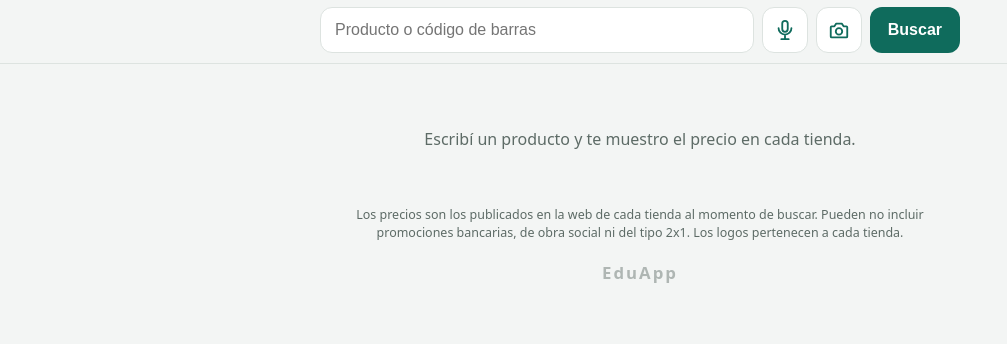
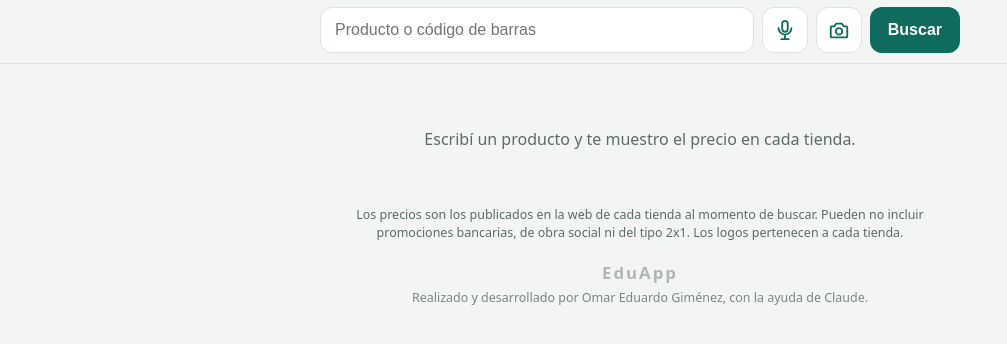
Before and after one commit to omareduardogimenez87/Farmacomparador, a website: page public/index.html in a window 1280 px wide. Shown: the part 88-432 px from the top of the page, without its empty margins (0-1007 px from the left). Drawn offline with Linux system fonts and the light colour scheme.

Commit message:
Agregar la frase de autoría al pie de la app
Co-Authored-By: Claude Opus 5.5 <noreply@anthropic.com>
Claude-Session: https://claude.ai/code/session_01B3u1a5fZbmanm61xPJSjy7

```diff
--- a/public/index.html
+++ b/public/index.html
@@ -110,9 +110,11 @@
   .opcion input { width: 20px; height: 20px; accent-color: var(--marca); }
   /* Marca de agua al pie de la página */
   .firma {
-    margin: 8px 0 0; padding: 4px 16px calc(16px + env(safe-area-inset-bottom)); text-align: center;
-    font-size: 1.05rem; font-weight: 700; letter-spacing: .12em; color: var(--suave); opacity: .45; user-select: none;
+    margin: 8px 0 0; padding: 4px 16px calc(16px + env(safe-area-inset-bottom)); text-align: center; color: var(--suave);
   }
+  .firma p { margin: 0; }
+  .firma-marca { font-size: 1.05rem; font-weight: 700; letter-spacing: .12em; opacity: .45; user-select: none; }
+  .firma-credito { margin-top: 4px !important; font-size: .78rem; opacity: .8; }
   .clave { display: flex; gap: 8px; }
   .clave input { flex: 1; min-width: 0; padding: 10px 12px; font: inherit; color: var(--texto); background: var(--tarjeta); border: 1px solid var(--borde); border-radius: 10px; }
 </style>
@@ -155,7 +157,10 @@
     <button id="enviar" class="icono" type="submit" aria-label="Enviar"></button>
   </form>
 </main>
-<p class="firma" aria-label="Hecho por EduApp">EduApp</p>
+<div class="firma">
+  <p class="firma-marca">EduApp</p>
+  <p class="firma-credito">Realizado y desarrollado por Omar Eduardo Giménez, con la ayuda de Claude.</p>
+</div>
 <script>
   const pesos = new Intl.NumberFormat('es-AR', { style: 'currency', currency: 'ARS', maximumFractionDigits: 0 });
   const $ = (id) => document.getElementById(id);
```
